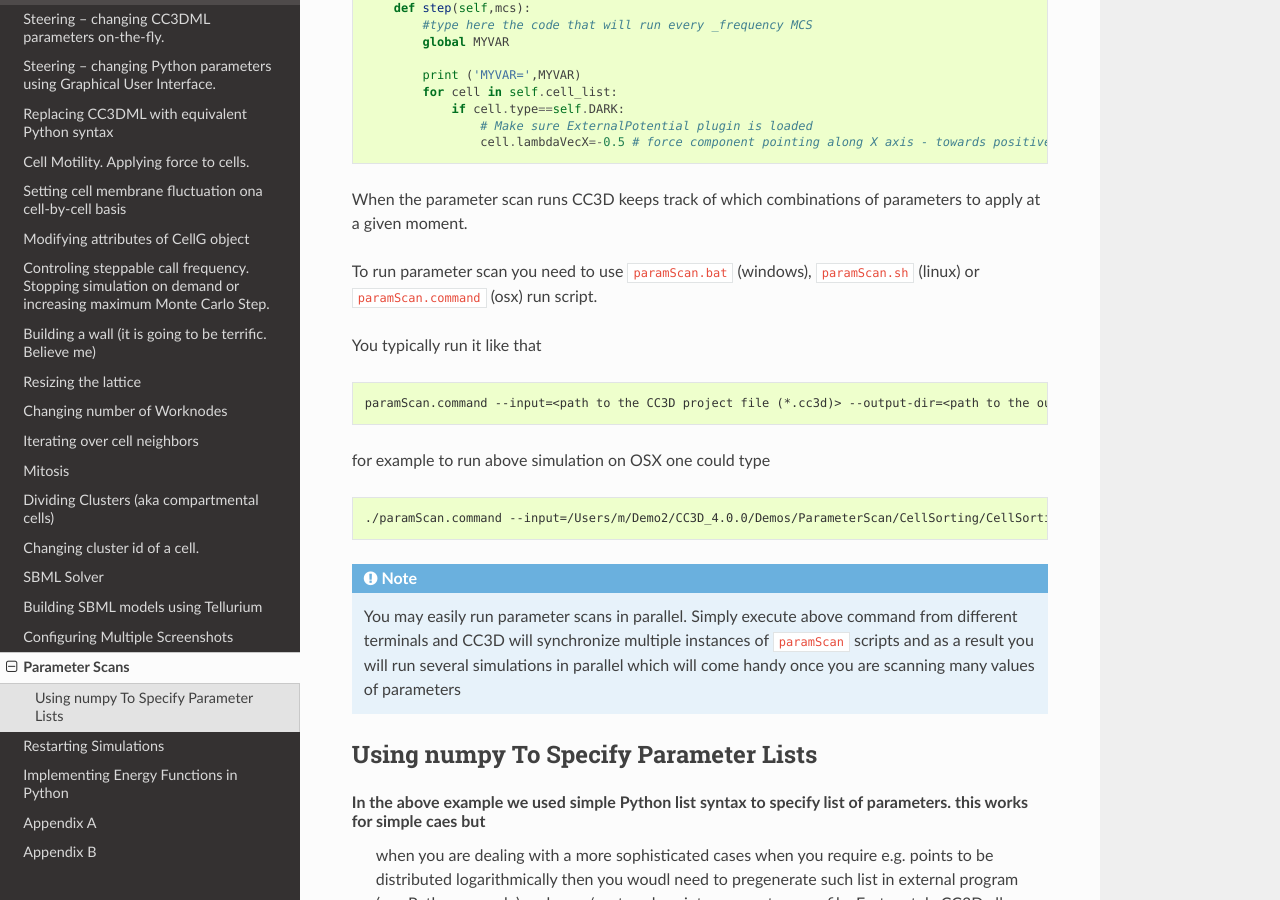
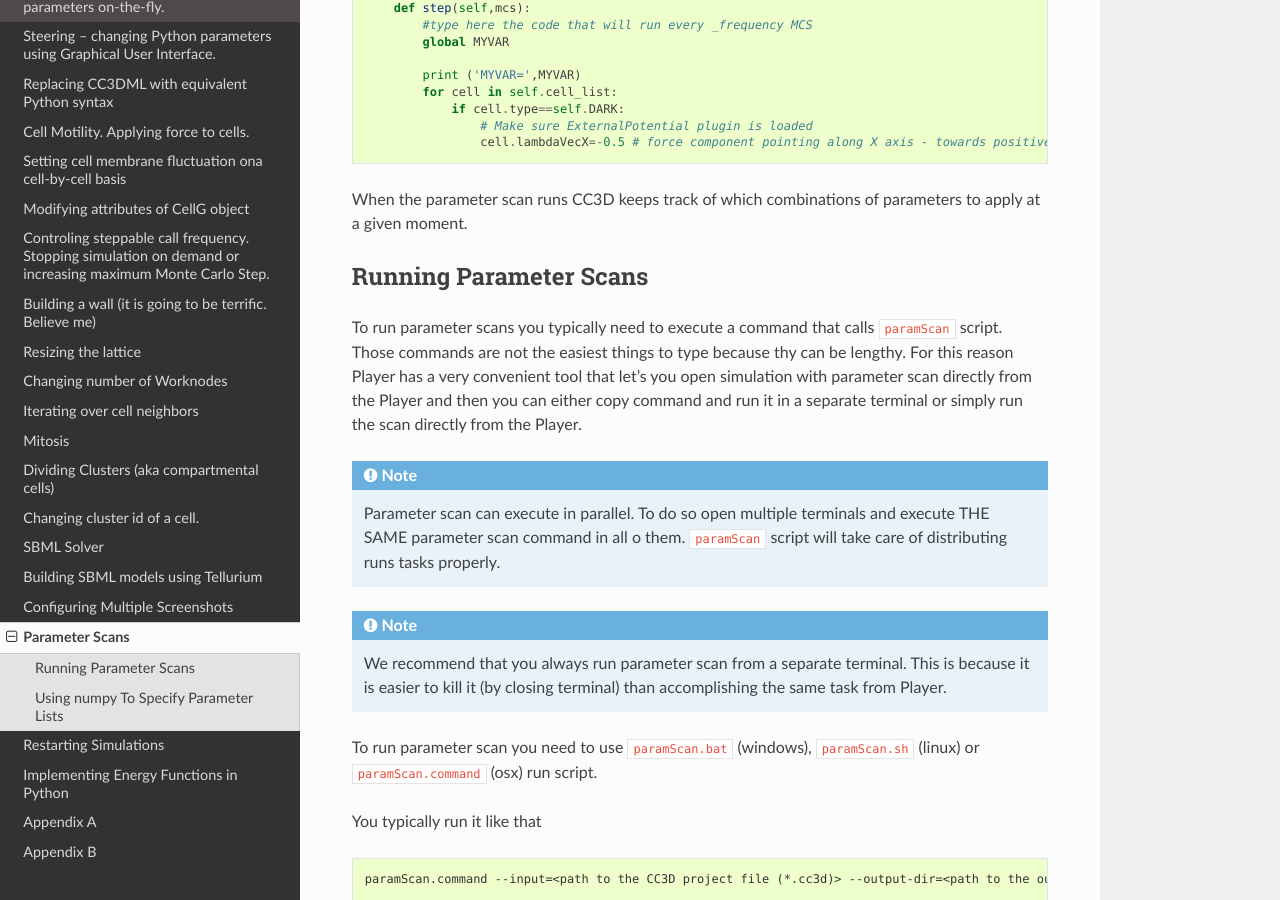
Before and after one commit to CompuCell3D/PythonScriptingManual, a Sphinx documentation site: the page built from docs/parameter_scans.rst, in a window 1280 px wide and 900 px high, scrolled down 1929 px. Built offline with Sphinx 7.4.7 and the Read the Docs theme 2.0.0, drawn with Linux system fonts in a browser that asks for light colours.

Commit message:
added new content

```diff
--- a/docs/parameter_scans.rst
+++ b/docs/parameter_scans.rst
@@ -99,6 +99,23 @@ The remaining two parameters ``MYVAR`` and ``MYVAR1`` will be used to make subst
 
 When the parameter scan runs CC3D keeps track of which combinations of parameters to apply at a given moment.
 
+Running Parameter Scans
+------------------------
+
+To run parameter scans you typically need to execute a command that calls ``paramScan`` script. Those commands
+are not the easiest things to type because thy can be lengthy. For this reason Player has a very convenient tool
+that let's you open simulation with parameter scan directly from the Player and then you can either copy command
+and run it in a separate terminal or simply run the scan directly from the Player.
+
+.. note::
+
+    Parameter scan can execute in parallel. To do so open multiple terminals and execute THE SAME parameter scan command in all o them. ``paramScan`` script will take care of distributing runs tasks properly.
+
+.. note::
+
+    We recommend that you always run parameter scan from a separate terminal. This is because it is easier to kill it (by closing terminal) than accomplishing the same task from Player.
+
+
 To run parameter scan you need to use ``paramScan.bat`` (windows), ``paramScan.sh`` (linux) or ``paramScan.command``
 (osx) run script.
 
```
